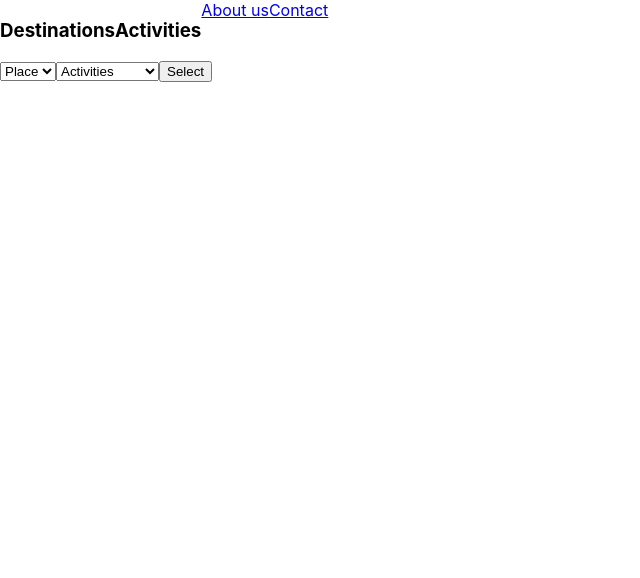
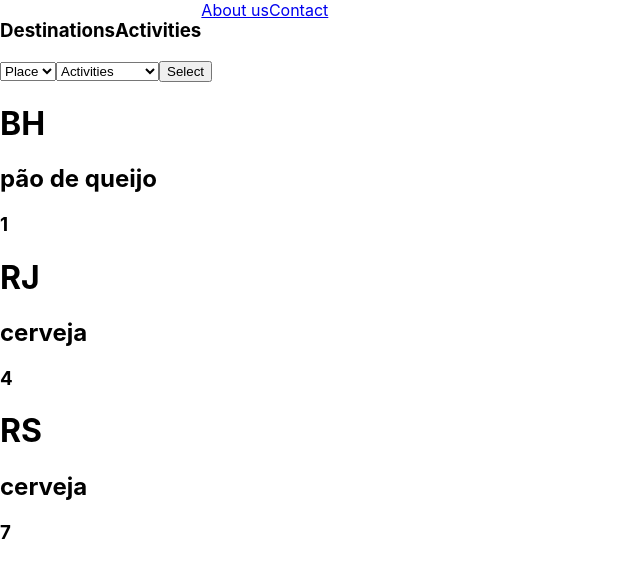
Before and after one commit to meiraDaniel/Gate2, a React (Create React App) app in the folder client/: page /home in a window 1280 px wide. Shown: the top 578 px of the page, without its empty margins (0-640 px from the left). Built offline with nearby package versions, Linux system fonts and the light colour scheme.

Commit message:
highlights done

```diff
--- a/client/src/components/Filter/Filter.js
+++ b/client/src/components/Filter/Filter.js
@@ -5,27 +5,38 @@ import { MyContext } from "../../Context/Context";
 function Filter() {
    const { isSummer, dispatch } = useContext(MyContext);
   const [data, setData] = useState([]);
+  const [selectedData, setSelectedData] = useState();
+  const [place, setPlace] = useState();
+  const [activities, setActivities] = useState();
 
   useEffect(() => {
       setData(isSummer ? dataSummer : dataWinter);
     },
     []);
 
+    const handleOnClick=()=>{
+      if(activities && place)  setSelectedData(data.filter(e=> e.activities===activities&&e.place===place))
+      if(!activities && place)  setSelectedData(data.filter(e=> e.place===place))
+      if(activities && !place)  setSelectedData(data.filter(e=> e.activities===activities))
+      if(!activities && !place)  setSelectedData(data)
+    }
+
+
   return (
     <div>
-       <select name="place" id="place">
+       <select onChange={(e)=>setPlace(e.target.value)} name="place" id="place">
         <option value="none">Place</option>
-        {data.map((e) => (
-          <option value={e.place}>{e.place}</option>
+        {data.map((e,i) => (
+          <option  key={i} value={e.place}>{e.place}</option>
         ))}
       </select>
-      <select name="place" id="place">
+      <select onChange={(e)=>setActivities(e.target.value)} name="place" id="place">
         <option value="none">Activities</option>
-        {data.map((e) => (
-          <option value={e.activities}>{e.activities}</option>
+        {data.map((e,i) => (
+          <option key={i} value={e.activities}>{e.activities}</option>
         ))}
       </select>
-      <button>Select</button>
+      <button onClick={handleOnClick}>Select</button>
     </div>
   );
 }
--- /dev/null
+++ b/client/src/components/Highlights/Highlights.js
@@ -0,0 +1,30 @@
+import React, { useState, useContext, useEffect } from "react";
+import { dataSummer, dataWinter } from "../../data";
+import { MyContext } from "../../Context/Context";
+
+function Highlights() {
+  const { isSummer, dispatch } = useContext(MyContext);
+  const [data, setData] = useState([]);
+  const [selectedData, setSelectedData] = useState([]);
+
+  useEffect(() => {
+    setData(isSummer ? dataSummer : dataWinter);
+  }, [isSummer]);
+  useEffect(() => {
+    const newData = data.filter((e) => e.sale).sort(() => Math.random() - 0.5);
+    setSelectedData(newData.slice(0, 3));
+  }, [data]);
+
+  return (
+    <div>
+      {selectedData.map((destination) => (
+        <div>
+          <h1>{destination.place}</h1>
+          <h2>{destination.activities}</h2>
+          <h3>{destination.pricePerDay}</h3>
+        </div>
+      ))}
+    </div>
+  );
+}
+export default Highlights;
--- a/client/src/data.js
+++ b/client/src/data.js
@@ -1,18 +1,20 @@
 export const dataSummer = [
-    { place: "BH", activities: "pão de queijo", pricePerDay:"1"},
-    { place: "SP", activities: "pão de queijo",pricePerDay:"2" },
-    { place: "RJ", activities: "goiabada",pricePerDay:"3"},
-    { place: "RJ", activities: "cerveja",pricePerDay:"4" },
-    { place: "RS", activities: "refri",pricePerDay:"5" },
-    { place: "BH", activities: "pão de queijo",pricePerDay:"6"},
-    { place: "RS", activities: "cerveja",pricePerDay:"7" }
+    { place: "BH", activities: "pão de queijo", pricePerDay:"1",sale:true},
+    { place: "SP", activities: "pão de queijo",pricePerDay:"2",sale:false },
+    { place: "RJ", activities: "goiabada",pricePerDay:"3",sale:false},
+    { place: "RJ", activities: "cerveja",pricePerDay:"4",sale:true},
+    { place: "RS", activities: "refri",pricePerDay:"5",sale:true },
+    { place: "BH", activities: "pão de queijo",pricePerDay:"6",sale:false},
+    { place: "RS", activities: "cerveja",pricePerDay:"7",sale:true}
   ];
 
   export const dataWinter = [
-    { place: "Polo Norte", activities: "pão de queijo", pricePerDay:"1"},
-    { place: "Polo Norte2", activities: "pão de queijo",pricePerDay:"2" },
-    { place: "Polo Norte3", activities: "goiabada",pricePerDay:"3"},
-    { place: "Polo Norte4", activities: "cerveja",pricePerDay:"4" },
-    { place: "Polo Norte5", activities: "refri",pricePerDay:"5" },
+    { place: "Polo Norte", activities: "pão de queijo", pricePerDay:"1",sale:true},
+    { place: "Polo Norte2", activities: "pão de queijo",pricePerDay:"2",sale:true },
+    { place: "Polo Norte3", activities: "goiabada",pricePerDay:"3",sale:true},
+    { place: "Polo Norte4", activities: "cerveja",pricePerDay:"4",sale:false },
+    { place: "Polo Norte2", activities: "refri",pricePerDay:"5",sale:false },
+    { place: "Polo Norte5", activities: "refri",pricePerDay:"5" ,sale:false},
+    { place: "Polo Norte3", activities: "goiabada",pricePerDay:"5",sale:false },
 
   ];
--- a/client/src/pages/Home/Home.js
+++ b/client/src/pages/Home/Home.js
@@ -1,5 +1,6 @@
 import React,{useState} from 'react'
 import Filter from '../../components/Filter/Filter'
+import Hightlights from '../../components/Highlights/Highlights'
 
 function Home (){
 
@@ -7,7 +8,7 @@ function Home (){
     return(
         <div>
           <Filter/>
-
+          <Hightlights/>
         </div>
     )
 }
--- a/client/src/pages/navegation/Navegation.js
+++ b/client/src/pages/navegation/Navegation.js
@@ -45,15 +45,15 @@ function LandingPage({ toogleSummer }) {
       <section>
         {link === "destination" ? (
           <div>
-            {data.map((e) => (
-              <h3 onClick={() => handlerPlace(e.place)}>{e.place}</h3>
+            {data.map((e,i) => (
+              <h3  key={i} onClick={() => handlerPlace(e.place)}>{e.place}</h3>
             ))}
           </div>
         ) : null}
         {link === "activities" ? (
           <div>
-            {data.map((e) => (
-              <h3 onClick={() => handlerActivities(e.activities)}>
+            {data.map((e,i) => (
+              <h3 key={i} onClick={() => handlerActivities(e.activities)}>
                 {e.activities}
               </h3>
             ))}
```
